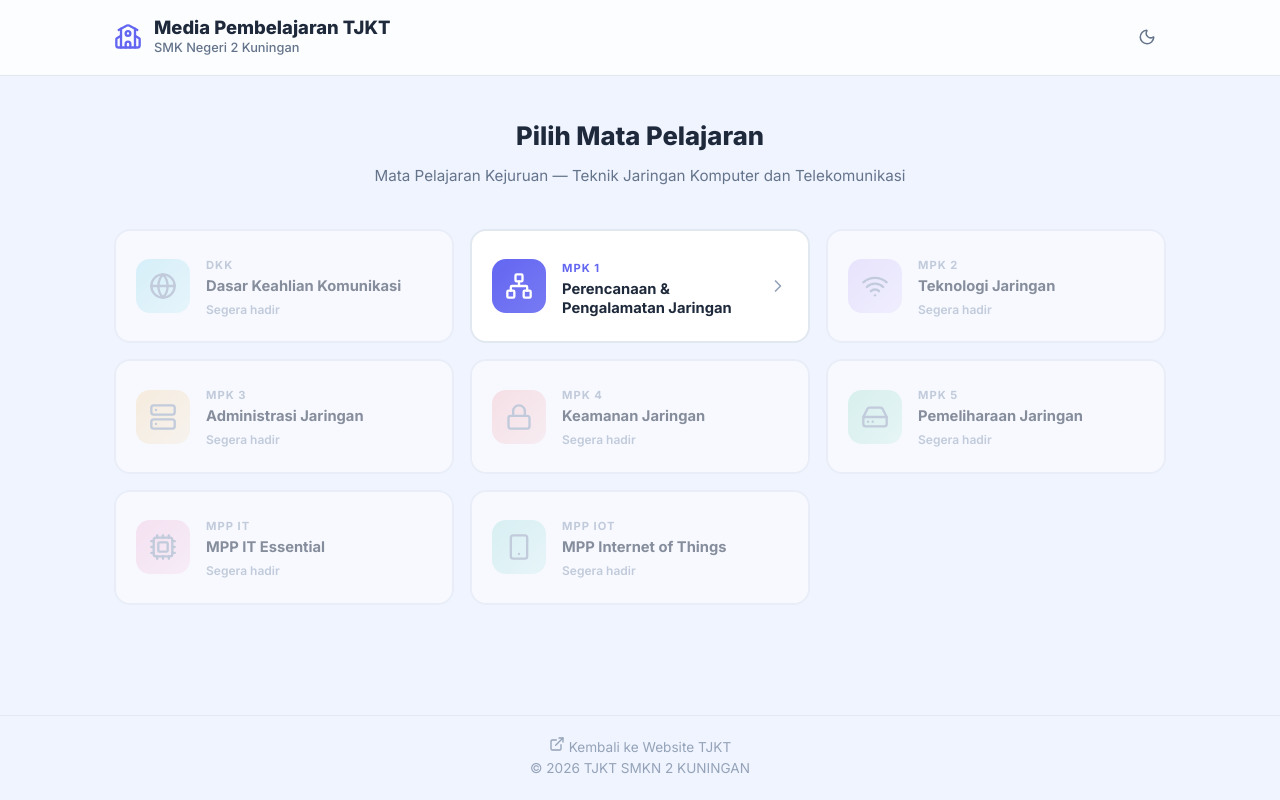
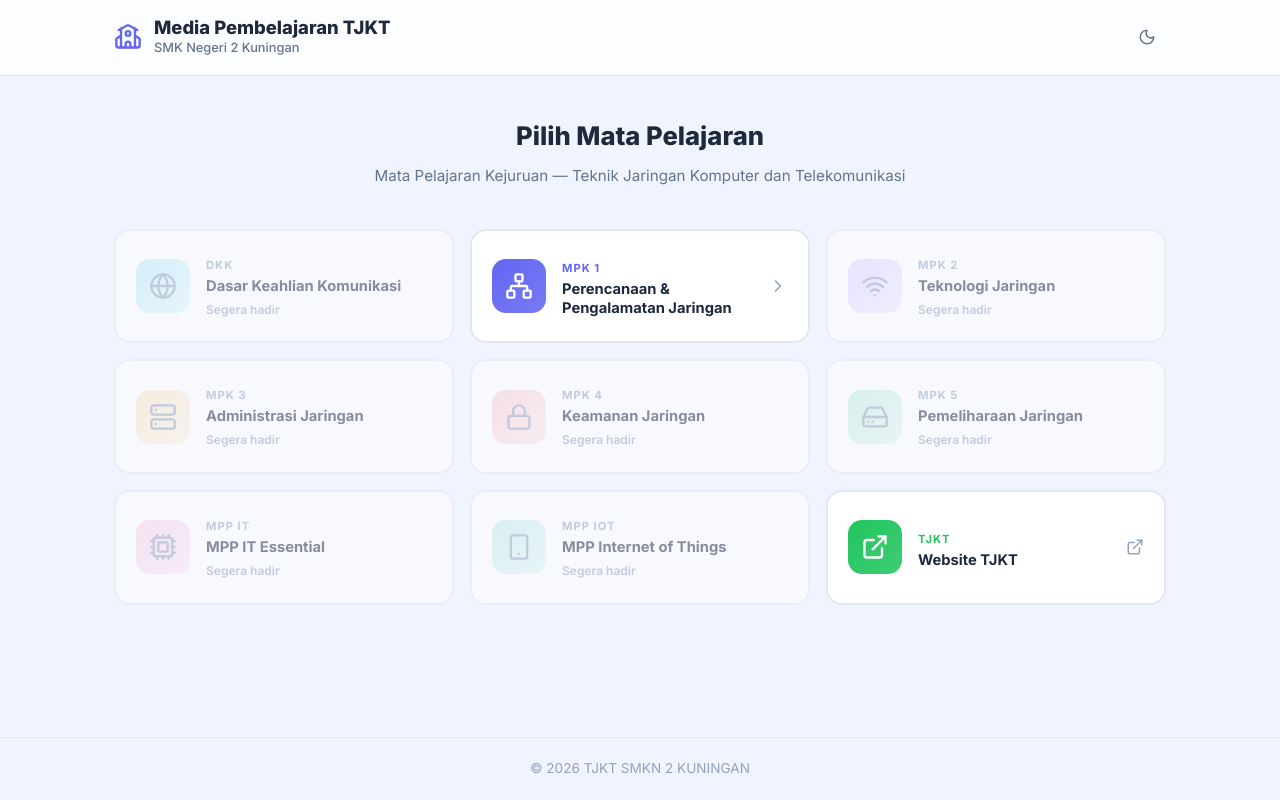
Before and after one commit to mulyadi66/media-pembelajaran-jarkom, a React (Vite) app: page / in a window 1280 px wide. Built offline with nearby package versions, Linux system fonts and the light colour scheme.

Commit message:
fix: pindah link TJKT ke grid samping MPP IoT

```diff
--- a/src/pages/Portal.jsx
+++ b/src/pages/Portal.jsx
@@ -14,6 +14,7 @@ const subjects = [
   { id: 'mpk5', label: 'MPK 5', title: 'Pemeliharaan Jaringan', icon: HardDrive, color: '#10b981', active: false },
   { id: 'mpp-it', label: 'MPP IT', title: 'MPP IT Essential', icon: Cpu, color: '#ec4899', active: false },
   { id: 'mpp-iot', label: 'MPP IoT', title: 'MPP Internet of Things', icon: Smartphone, color: '#14b8a6', active: false },
+  { id: 'tjkt', label: 'TJKT', title: 'Website TJKT', icon: ExternalLink, color: '#22c55e', active: true, external: 'https://tjkt.smkn2-kng.sch.id/' },
 ];
 
 export default function Portal() {
@@ -42,6 +43,20 @@ export default function Portal() {
         <div className="portal-grid">
           {subjects.map(s => {
             const Icon = s.icon;
+            if (s.external) {
+              return (
+                <a key={s.id} href={s.external} className="portal-card active" style={{'--card-color': s.color}}>
+                  <div className="portal-card-icon" style={{background: `linear-gradient(135deg, ${s.color}, ${s.color}dd)`}}>
+                    <Icon size={28} />
+                  </div>
+                  <div className="portal-card-body">
+                    <span className="portal-card-badge">{s.label}</span>
+                    <h3>{s.title}</h3>
+                  </div>
+                  <ExternalLink size={18} className="portal-card-arrow" />
+                </a>
+              );
+            }
             return s.active ? (
               <Link key={s.id} to={s.path} className="portal-card active" style={{'--card-color': s.color}}>
                 <div className="portal-card-icon" style={{background: `linear-gradient(135deg, ${s.color}, ${s.color}dd)`}}>
@@ -70,9 +85,6 @@ export default function Portal() {
       </main>
 
       <footer className="portal-footer">
-        <a href="https://tjkt.smkn2-kng.sch.id/" className="footer-tjkt-link">
-          <ExternalLink size={16} /> Kembali ke Website TJKT
-        </a>
         <p>&copy; 2026 TJKT SMKN 2 KUNINGAN</p>
       </footer>
     </div>
```
